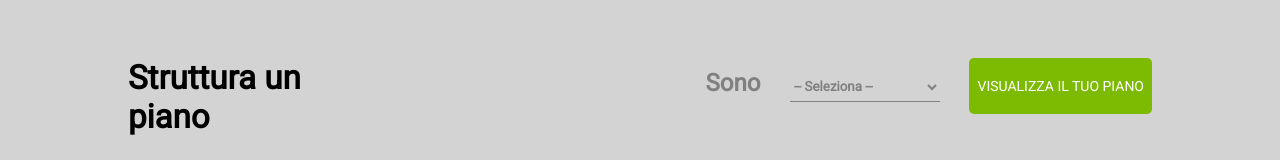
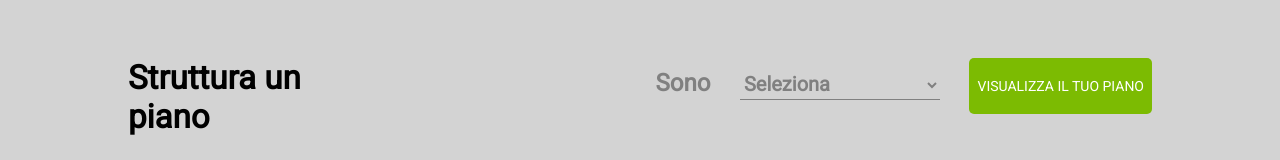
Before and after one commit to MrCresc/html-css-fluentify, a plain HTML site: page index.html in a window 1280 px wide. Shown: the part 1796-1956 px from the top of the page. Drawn offline with Linux system fonts and the light colour scheme.

Commit message:
Perfezionamento tasto selezione footer

```diff
--- a/css/style.css
+++ b/css/style.css
@@ -297,13 +297,14 @@ div.padrecolonne-footer::after {
 
 .selettore {
   display: inline-block;
-  width: 150px;
+  width: 200px;
   height: 30px;
   background-color: #d3d3d3;
   color: #808080;
   font-weight: bold;
   border: none;
   border-bottom: 1px solid #808080;
+  font-size: 20px;
 }
 
 .strutturapiano-footer {
--- a/index.html
+++ b/index.html
@@ -130,7 +130,7 @@
               <div class="col" id="colonnadx-footer">
                 <h2>Sono</h2>
                 <select class="selettore" name="seleziona">
-                  <option value="0">-- Seleziona --</option>
+                  <option value="0"> Seleziona </option>
                   <option value="1">Principiante</option>
                   <option value="2">Intermedio</option>
                   <option value="3">Avanzato</option>
```
